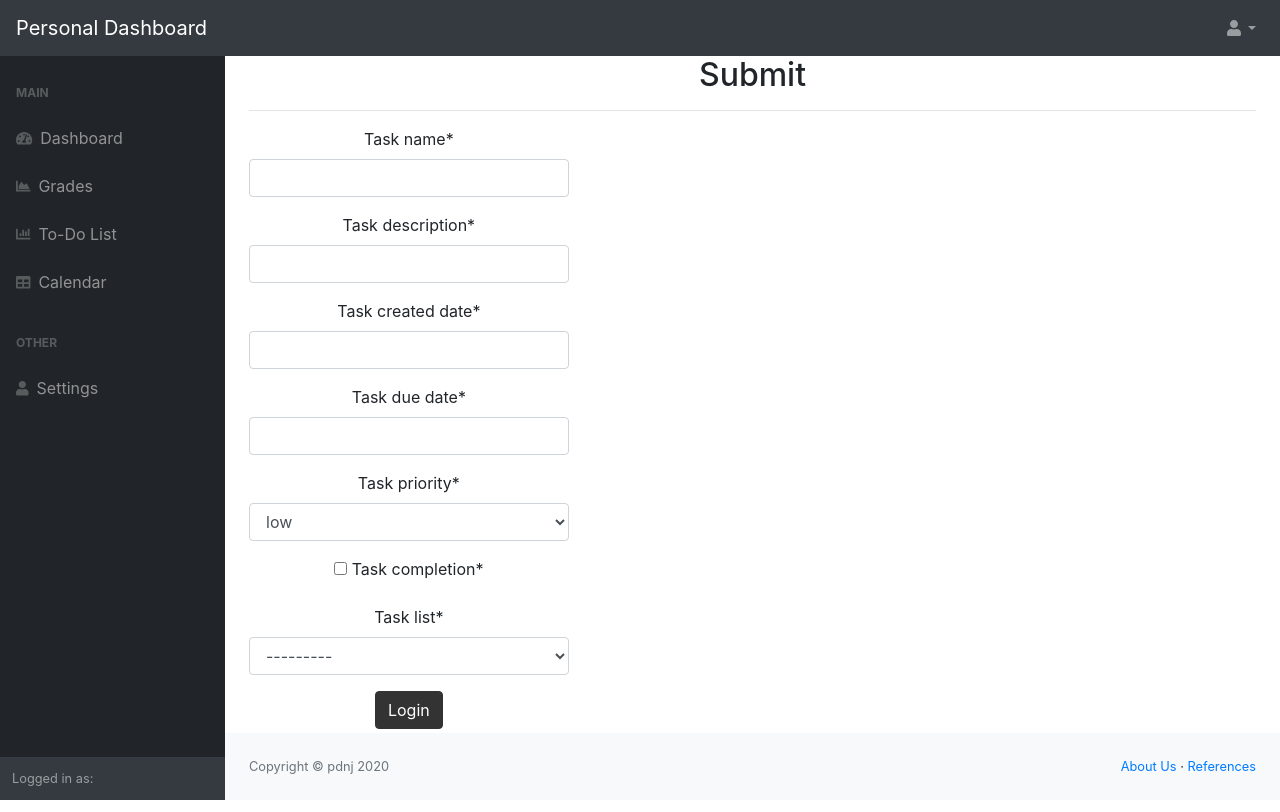
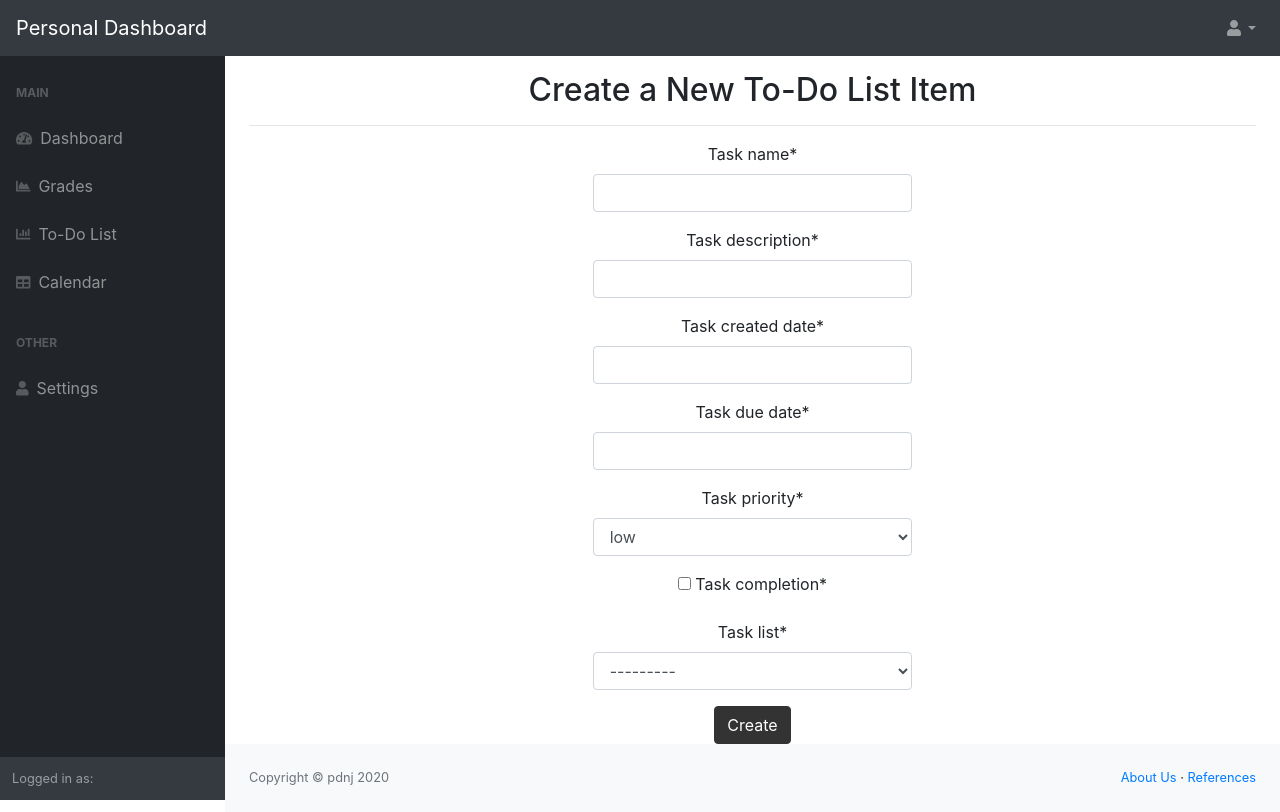
Before and after one commit to jwtufano/personal-dashboard, a Django app: page /dashboard/create_item/ in a window 1280 px wide. Run offline with Django 3.2, Linux system fonts and the light colour scheme; data that the repository does not hold is empty; parts of the project's set-up code (start-up, migrations or seed data) failed here and were passed over; some libraries are stand-ins or nearby versions.

Commit message:
Polishing Forms
- stylized create list/task forms
- created todo page to display lists

```diff
--- a/templates/create_item_form.html
+++ b/templates/create_item_form.html
@@ -21,17 +21,19 @@
     {% endfor %}
 {% endif %}
 
-<div class="container" align="center">
-  <h2>Submit</h2>
+<div class="container" align="center" style="margin-top: 15px;">
+  <h2>Create a New To-Do List Item</h2>
   <hr>
   <div class="row">
+    <div class="col-md-4"></div>
     <div class="col-md-4 col-md-offset-4 well">
       <form method="post"class="post-form">
           {% csrf_token %}
           {{ form|crispy }}
-          <button type="submit" class="btn btn-primary mybutton">Login</button>
+          <button type="submit" class="btn btn-primary mybutton">Create</button>
       </form>
     </div>
+    <div class="col-md-4"></div>
   </div>
 </div>
 <style>
```
Also changed, not shown: templates/create_list_form.html (+5 -3 lines), templates/todo.html (+13 -0 lines).
